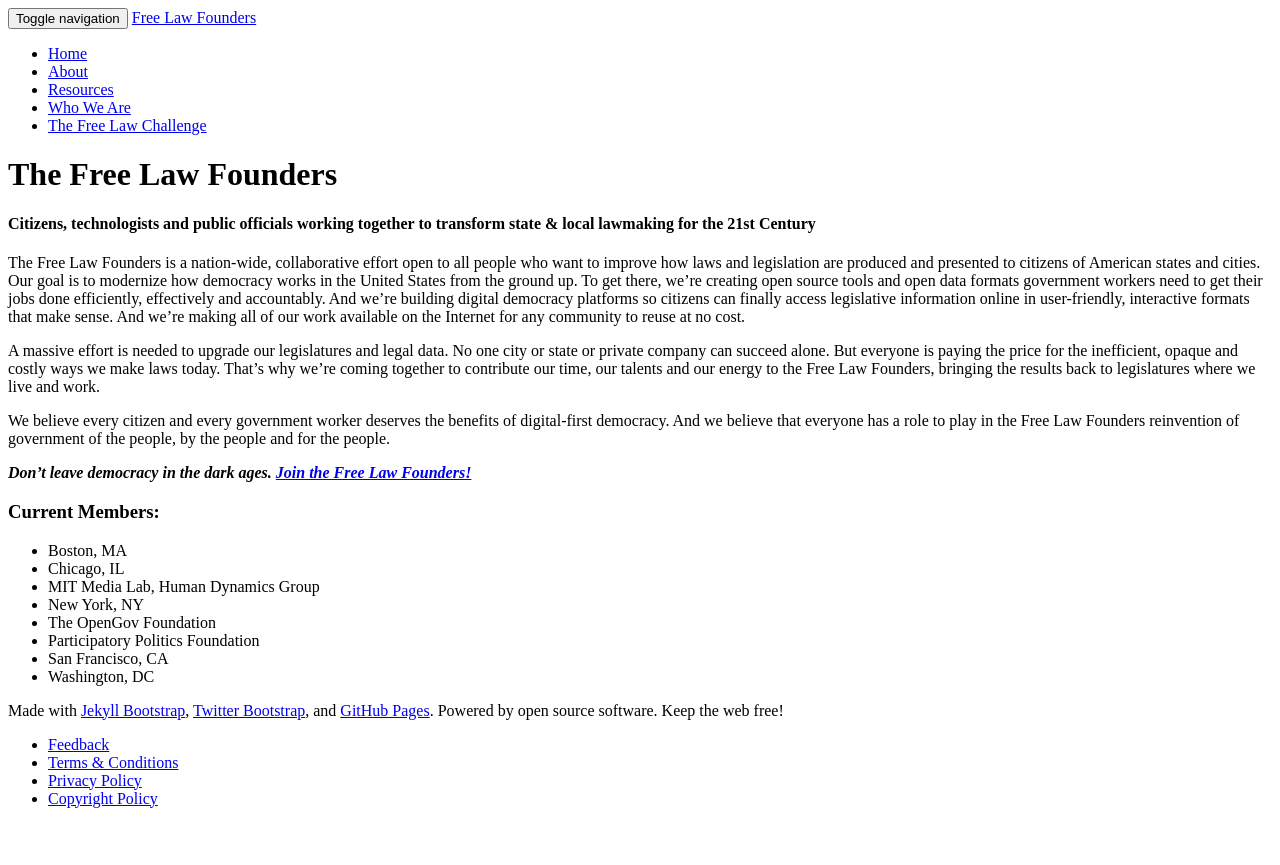
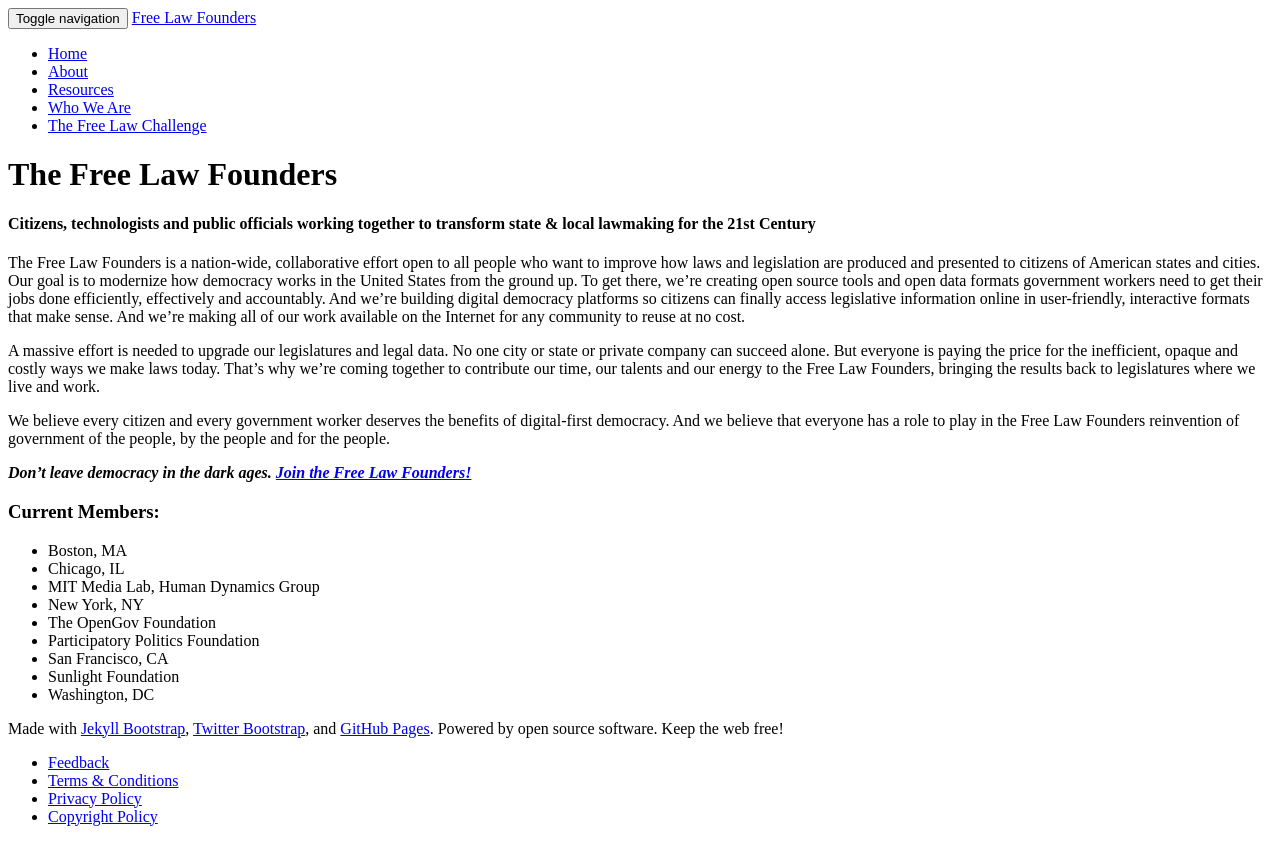
Before and after one commit to opengovfoundation/free-law-founders-site, a Jekyll site: the page built from index.md, in a window 1280 px wide. Shown: the top 865 px of the page. Built offline with Jekyll 4.4.1, drawn with Linux system fonts in a browser that asks for light colours; nearby versions of some CDN libraries.

Commit message:
adding Sunlight to the sidebar
let me know if I am missing anything

```diff
--- a/index.md
+++ b/index.md
@@ -13,6 +13,7 @@ sidebar : |
   * The OpenGov Foundation
   * Participatory Politics Foundation
   * San Francisco, CA
+  * Sunlight Foundation
   * Washington, DC
 
 
```
